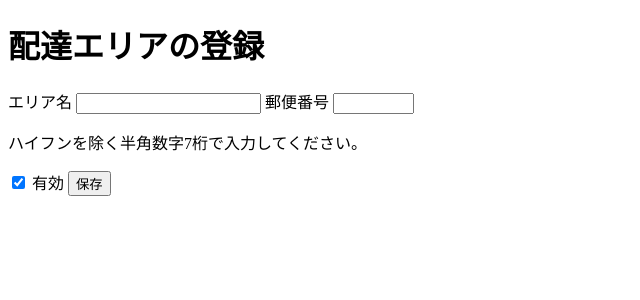
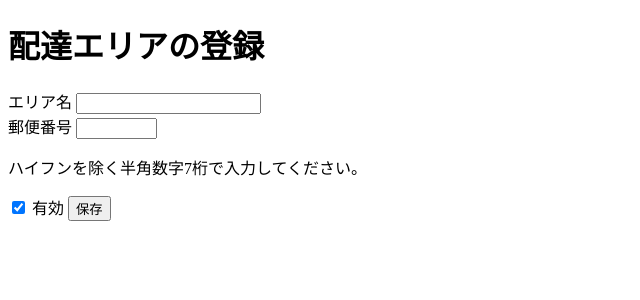
Before and after one commit to Lettuce222/hirudoki, a Rails app: page /admin/delivery_areas/new in a window 1280 px wide. Shown: the part 120-420 px from the top of the page, without its empty margins (0-640 px from the left). Run offline with Rails 7, Linux system fonts and the light colour scheme; the visitor is signed in with stand-in values (Sample User, id 1); some libraries are stand-ins or nearby versions.

Commit message:
fix: keep the postal code hint next to its field

```diff
--- a/app/assets/stylesheets/admin_catalog.css
+++ b/app/assets/stylesheets/admin_catalog.css
@@ -17,6 +17,7 @@
 .catalog-preview[hidden] { display: none; }
 .catalog-form textarea, .catalog-form select { width: 100%; box-sizing: border-box; margin-bottom: 1rem; padding: .6rem .75rem; background: white; border: 1px solid #819489; border-radius: .35rem; font: inherit; }
 .content .catalog-form input[type=checkbox] { display: inline-block; width: 1.2rem; height: 1.2rem; margin: 0; vertical-align: middle; }
+.catalog-form .catalog-field-with-hint input[type=text] { margin-bottom: .25rem; }
 .catalog-form .primary { margin-top: 1rem; }
 .catalog-delete { margin-top: 1.5rem; padding: .4rem .7rem; background: white; border: 1px solid #862d23; border-radius: .3rem; color: #862d23; cursor: pointer; }
 @media (max-width: 40rem) {
--- a/app/views/admin/delivery_areas/form.html.erb
+++ b/app/views/admin/delivery_areas/form.html.erb
@@ -6,9 +6,11 @@
 <%= form_with model: [:admin, @delivery_area], class: "catalog-form" do |form| %>
   <%= form.label :name, "エリア名" %>
   <%= form.text_field :name, required: true %>
-  <%= form.label :postal_code, "郵便番号" %>
-  <%= form.text_field :postal_code, inputmode: "numeric", pattern: "[0-9]{7}", maxlength: 7, required: true, aria: { describedby: "postal-format" } %>
-  <p id="postal-format">ハイフンを除く半角数字7桁で入力してください。</p>
+  <div class="catalog-field-with-hint">
+    <%= form.label :postal_code, "郵便番号" %>
+    <%= form.text_field :postal_code, inputmode: "numeric", pattern: "[0-9]{7}", maxlength: 7, required: true, aria: { describedby: "postal-format" } %>
+    <p id="postal-format">ハイフンを除く半角数字7桁で入力してください。</p>
+  </div>
   <%= form.label :active do %>
     <%= form.check_box :active %> 有効
   <% end %>
```
